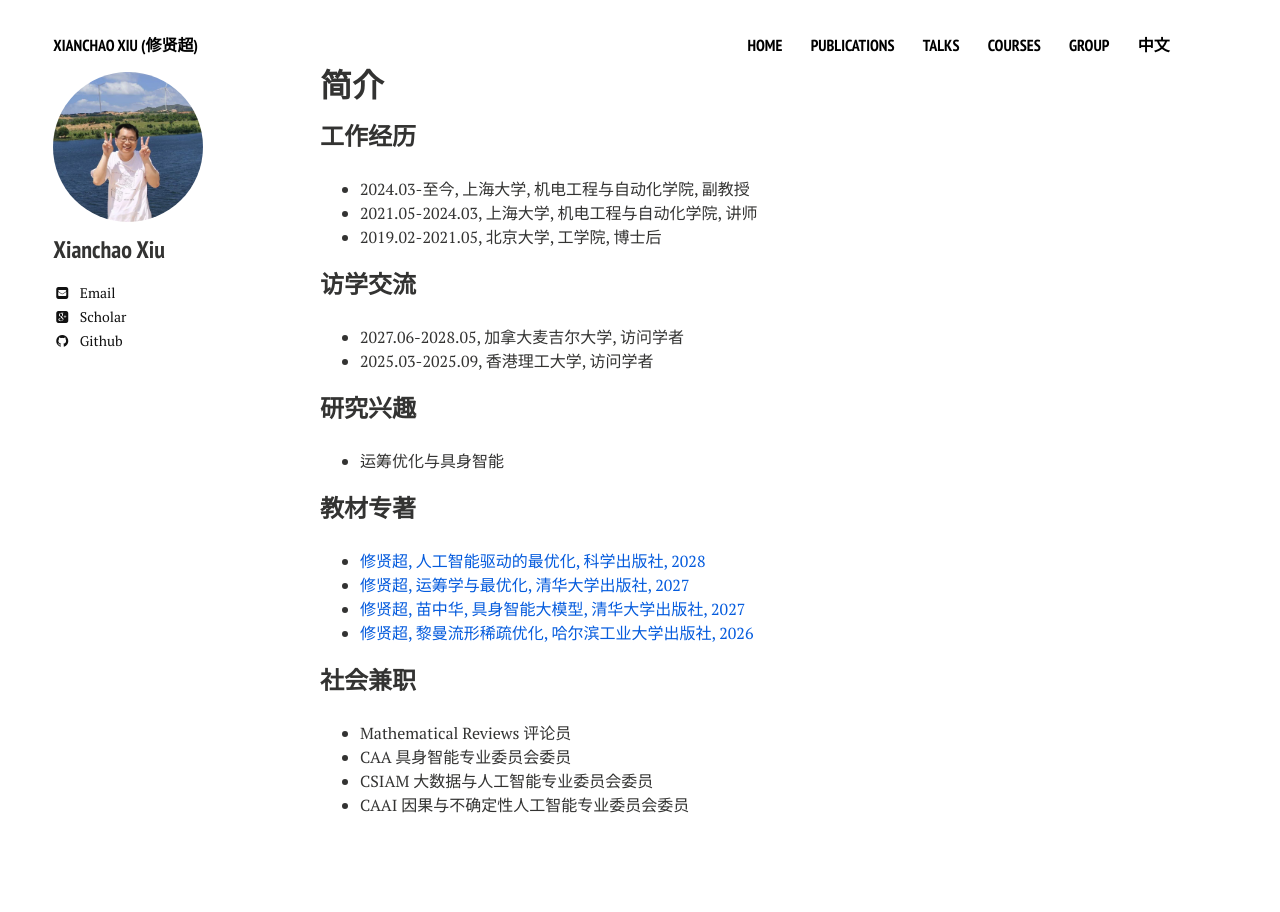
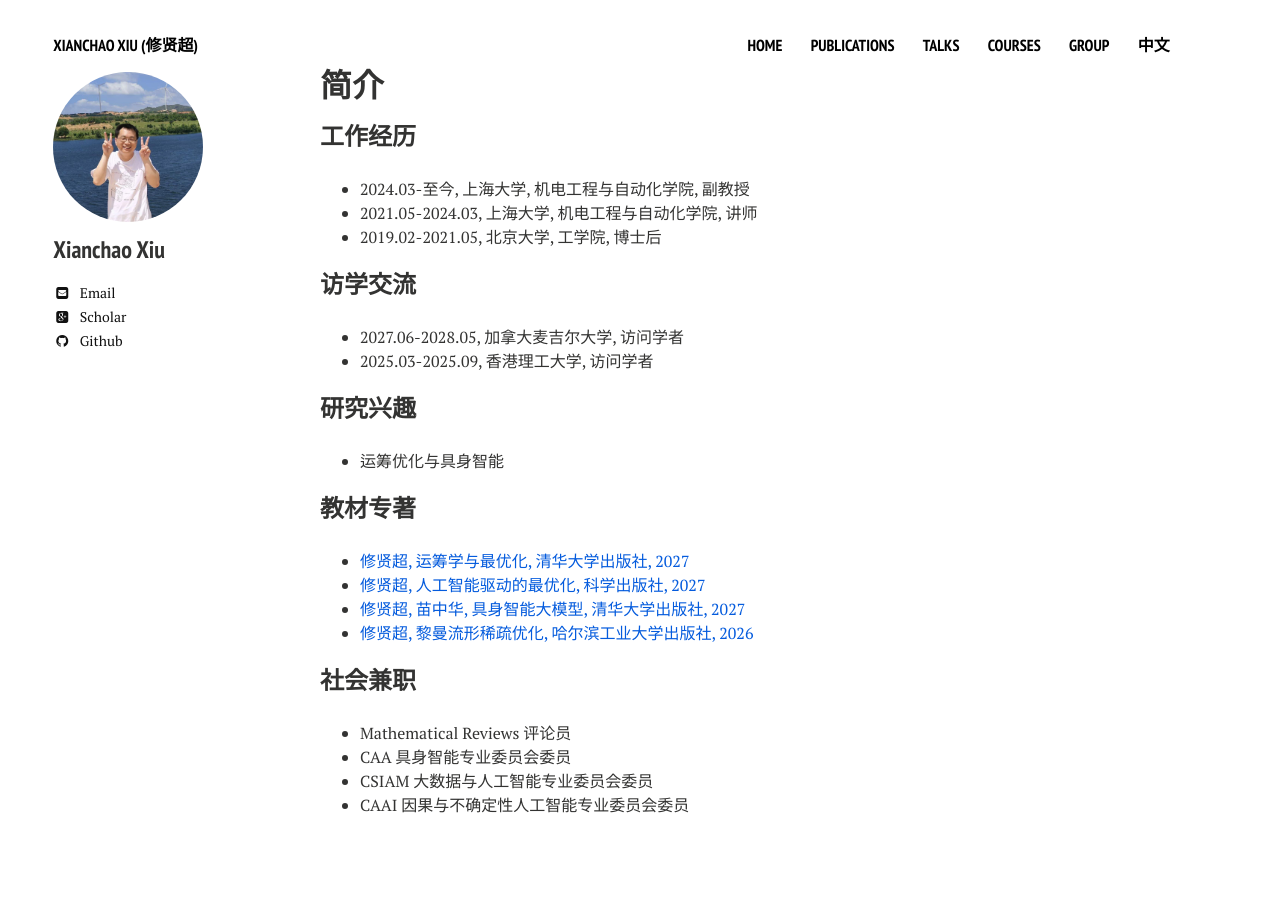
Before and after one commit to xianchaoxiu/xianchaoxiu.github.io, a Jekyll site: the page built from chinese/index.md, in a window 1280 px wide. Built offline with Jekyll 4.4.1, drawn with Linux system fonts in a browser that asks for light colours; nearby versions of some CDN libraries.

Commit message:
Update index.md

```diff
--- a/chinese/index.md
+++ b/chinese/index.md
@@ -23,8 +23,9 @@ share: false
 
 
 ### 教材专著
-* <a href="https://xianchaoxiu.github.io/chinese/book/AIOPT/" class="textlink" target="_blank"> 修贤超, 人工智能驱动的最优化, 科学出版社, 2028   </a> <br>
+
 * <a href="https://xianchaoxiu.github.io/chinese/book/OROPT/" class="textlink" target="_blank"> 修贤超, 运筹学与最优化, 清华大学出版社, 2027  </a> <br>
+* <a href="https://xianchaoxiu.github.io/chinese/book/AIOPT/" class="textlink" target="_blank"> 修贤超, 人工智能驱动的最优化, 科学出版社, 2027   </a> <br>
 * <a href="https://xianchaoxiu.github.io/chinese/book/VLA/" class="textlink" target="_blank"> 修贤超, 苗中华, 具身智能大模型, 清华大学出版社, 2027  </a> <br>
 * <a href="https://xianchaoxiu.github.io/chinese/book/OPT/" class="textlink" target="_blank"> 修贤超, 黎曼流形稀疏优化, 哈尔滨工业大学出版社, 2026 </a> <br>
 
```
